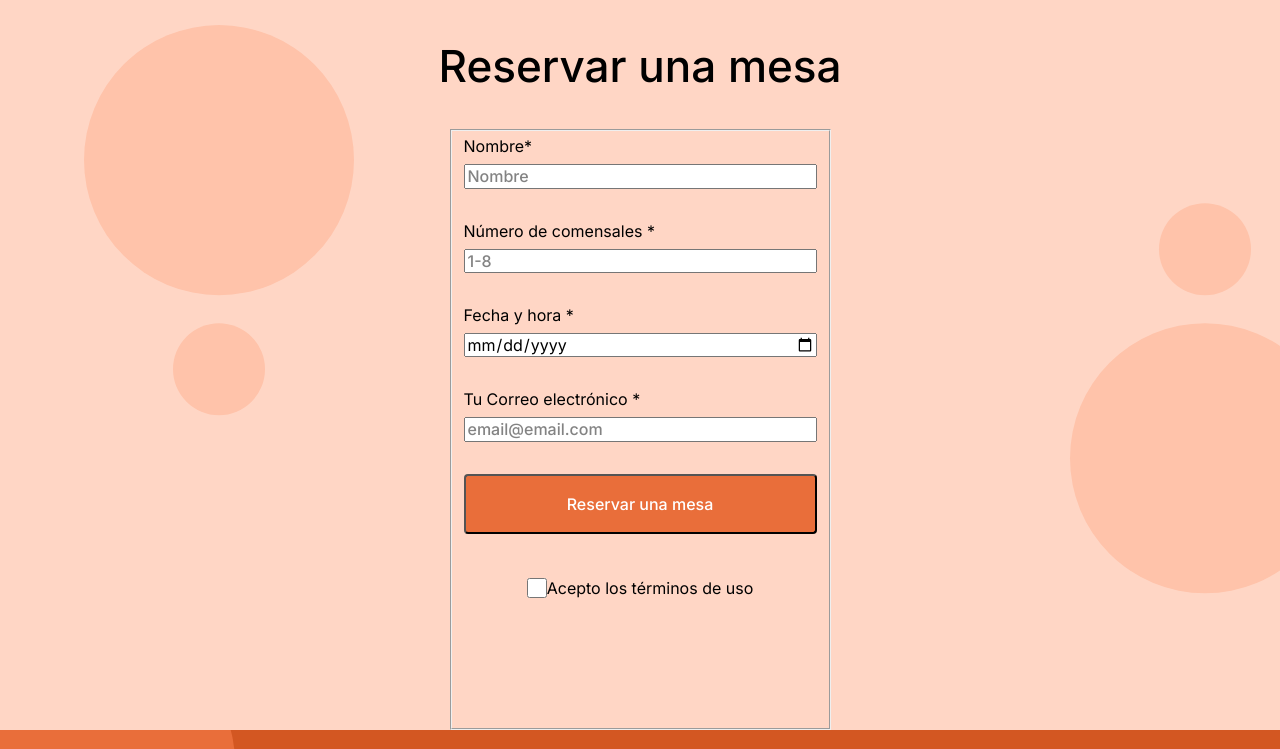
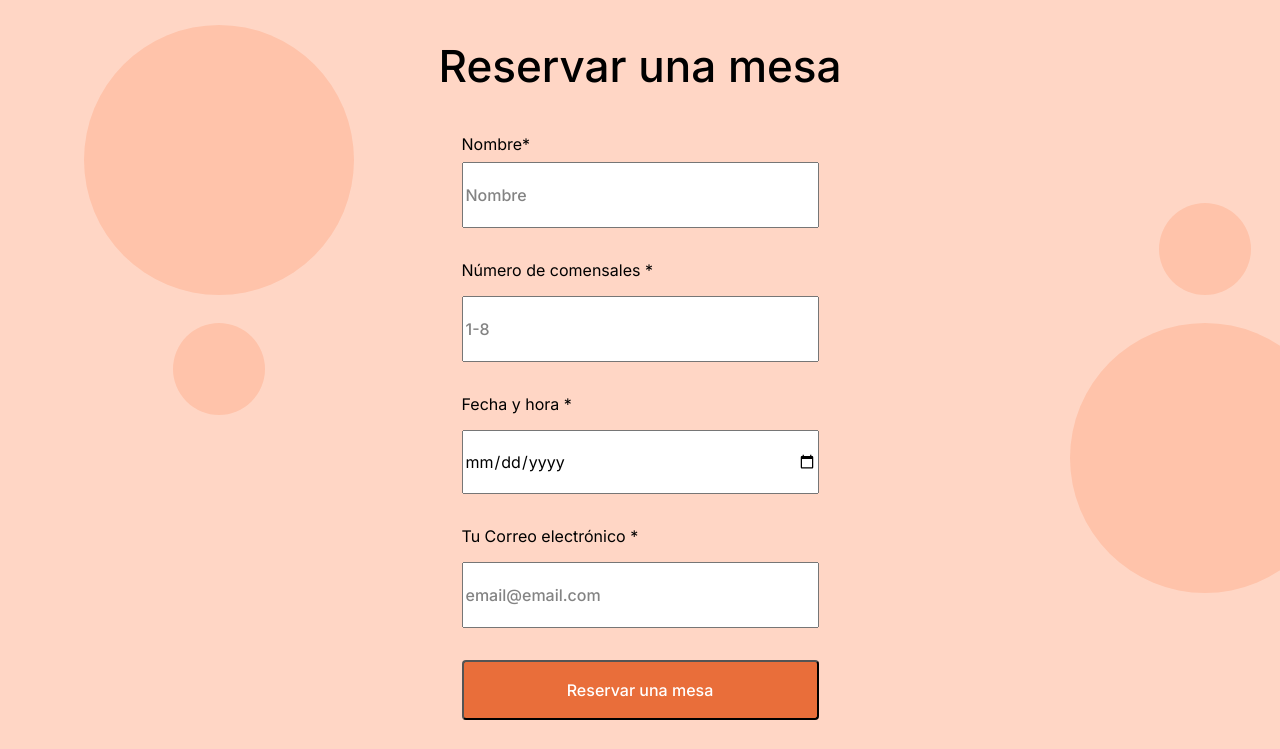
Before and after one commit to naomirubioo7/web_project_coffeeshop_es, a plain HTML site: page index.html in a window 1280 px wide. Shown: the part 960-1709 px from the top of the page. Drawn offline with Linux system fonts and the light colour scheme.

Commit message:
inputs and frame removed

```diff
--- a/styles/style.css
+++ b/styles/style.css
@@ -113,9 +113,12 @@ body {
   line-height: 52px;
   margin-top: 100px;
 }
-.form input {
+
+.form__input {
   margin-top: 8px;
+  height: 60px;
 }
+
 .form__input::placeholder {
   font-family: "Inter";
   font-style: normal;
@@ -127,6 +130,7 @@ body {
 fieldset {
   display: flex;
   flex-direction: column;
+  border: none;
 }
 .form__button {
   border-radius: 4px;
```
